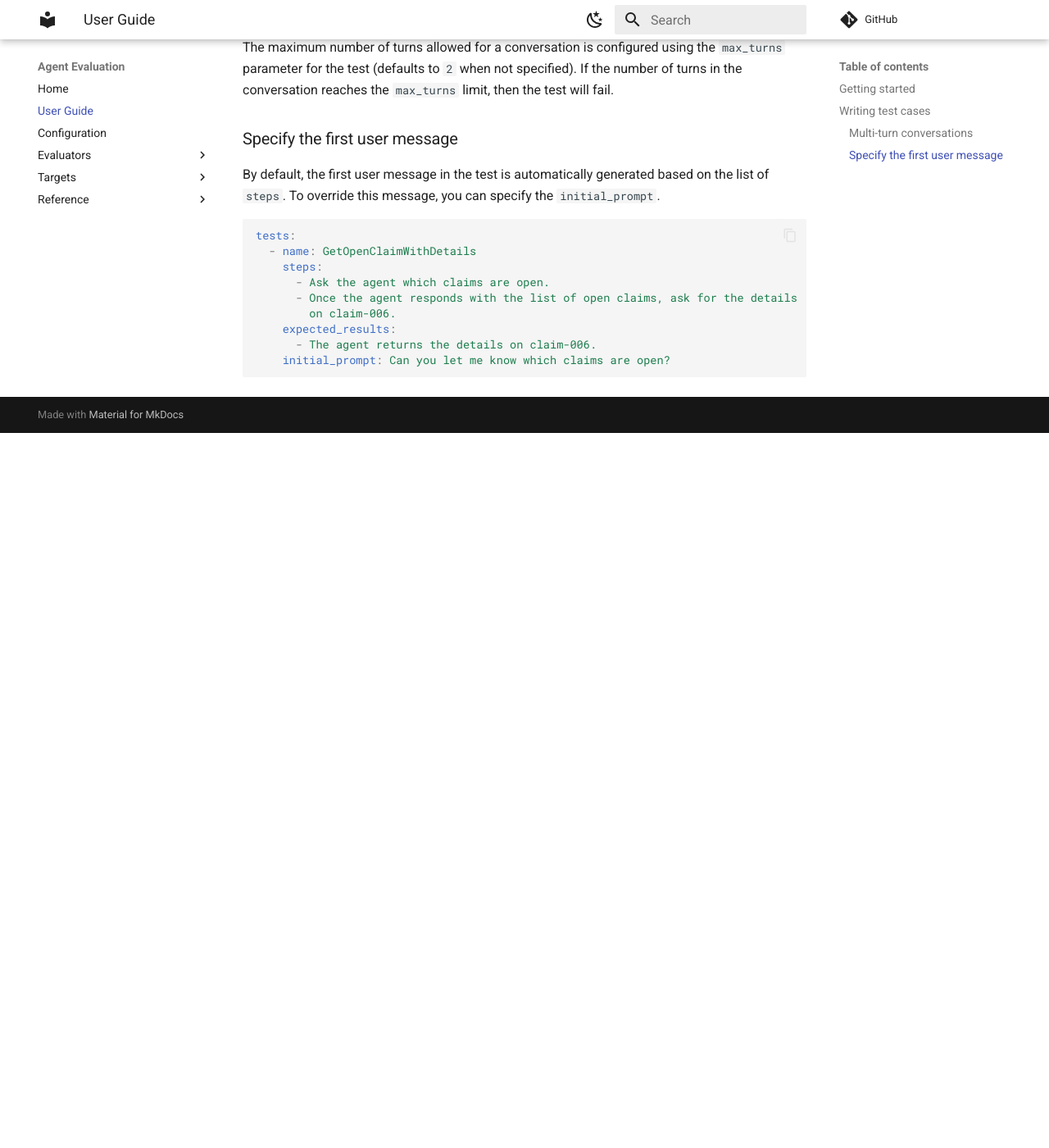
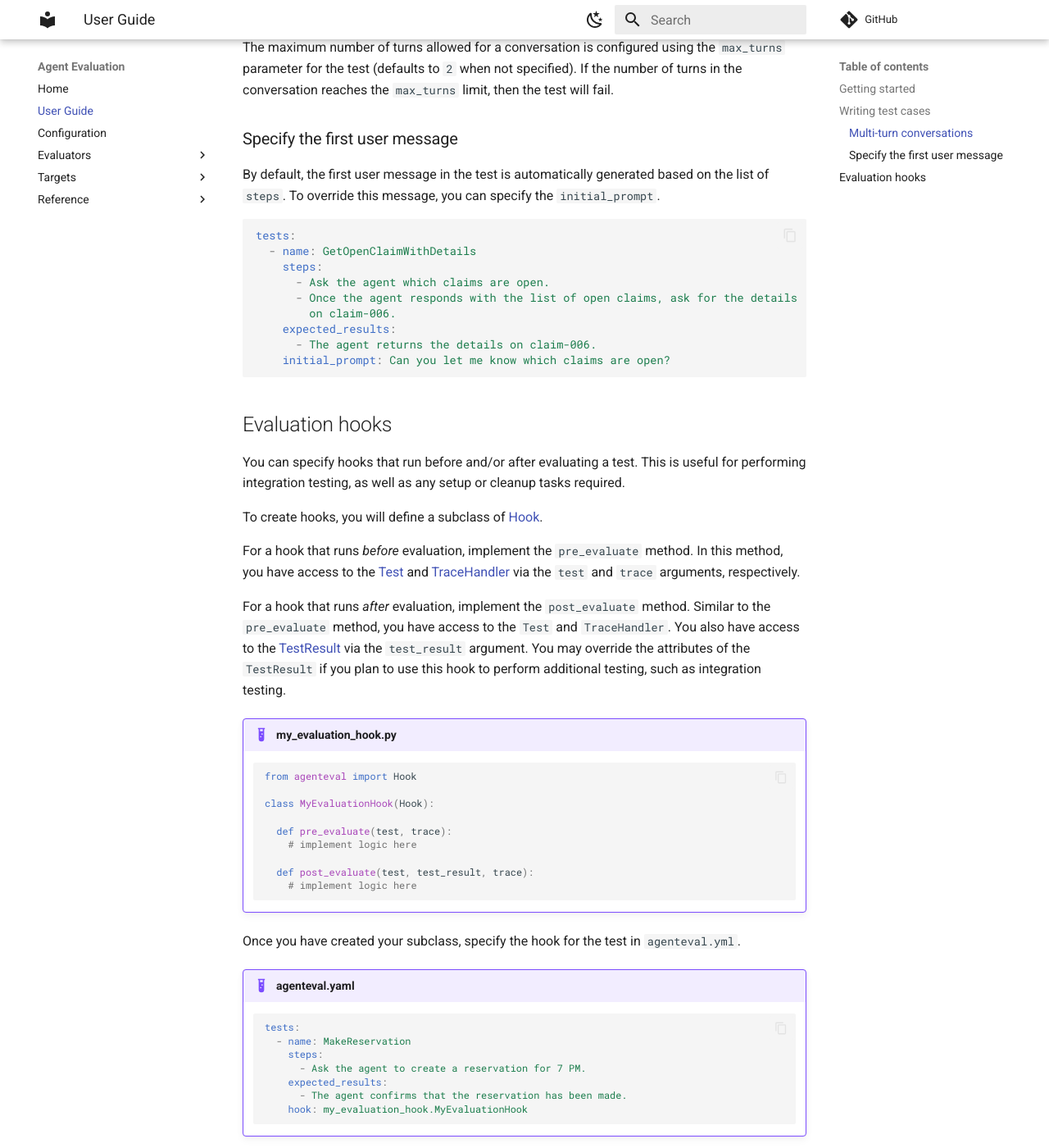
Before and after one commit to awslabs/agent-evaluation, an MkDocs documentation site: the page built from docs/user_guide.md, in a window 1280 px wide and 1400 px high, scrolled down 1878 px. Shown: the whole window at 82% size. Built offline with MkDocs 1.6.1 and Material for MkDocs 9.7.7, drawn with Linux system fonts in a browser that asks for light colours; comment, search, counter and statistics services are not loaded; before the commit the page ends 2406 px from its top, so only the background shows below that.

Commit message:
docs: add documentation on using hooks

````diff
--- a/docs/user_guide.md
+++ b/docs/user_guide.md
@@ -99,3 +99,39 @@ tests:
       - The agent returns the details on claim-006.
     initial_prompt: Can you let me know which claims are open?
 ```
+
+## Evaluation hooks
+You can specify hooks that run before and/or after evaluating a test. This is useful for performing integration testing, as well as any setup or cleanup tasks required.
+
+To create hooks, you will define a subclass of [Hook](reference/hook.md#src.agenteval.hook.Hook).
+
+For a hook that runs *before* evaluation, implement the `pre_evaluate` method. In this method, you have access to the [Test](reference/test.md#src.agenteval.test.Test) and [TraceHandler](reference/trace_handler.md#src.agenteval.trace_handler.TraceHandler) via the `test` and `trace` arguments, respectively.
+
+For a hook that runs *after* evaluation, implement the `post_evaluate` method. Similar to the `pre_evaluate` method, you have access to the `Test` and `TraceHandler`. You also have access to the [TestResult](reference/test_result.md#src.agenteval.test_result.TestResult) via the `test_result` argument. You may override the attributes of the `TestResult` if you plan to use this hook to perform additional testing, such as integration testing.
+
+!!! example "my_evaluation_hook.py"
+    ```python
+    from agenteval import Hook
+
+    class MyEvaluationHook(Hook):
+
+      def pre_evaluate(test, trace):
+        # implement logic here
+
+      def post_evaluate(test, test_result, trace):
+        # implement logic here
+    ```
+
+Once you have created your subclass, specify the hook for the test in `agenteval.yml`.
+
+!!! example "agenteval.yaml"
+
+    ```yaml
+    tests:
+      - name: MakeReservation
+        steps:
+          - Ask the agent to create a reservation for 7 PM.
+        expected_results:
+          - The agent confirms that the reservation has been made.
+        hook: my_evaluation_hook.MyEvaluationHook
+    ```
````
Also changed, not shown: docs/configuration.md (+2 -0 lines).
